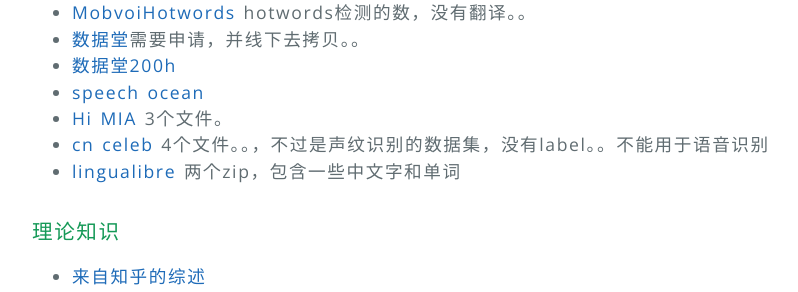
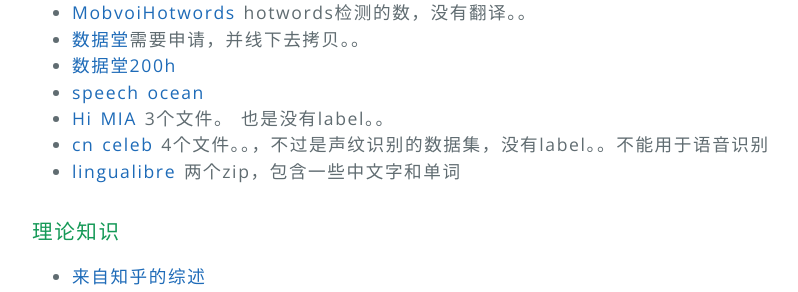
Before and after one commit to cactiiii/cactiiii.github.io, a Jekyll site: the page built from _posts/2021-08-24-语音识别.md, in a window 1280 px wide. Shown: the part 579-871 px from the top of the page, without its empty margins (192-990 px from the left). Built offline with Jekyll 4.4.1, drawn with Linux system fonts in a browser that asks for light colours.

Commit message:
Update 2021-08-24-语音识别.md

```diff
--- a/_posts/2021-08-24-语音识别.md
+++ b/_posts/2021-08-24-语音识别.md
@@ -21,7 +21,7 @@
 * [数据堂](https://www.datatang.com/opensource)需要申请，并线下去拷贝。。
 * [数据堂200h](https://www.datatang.com/opensource)
 * [speech ocean](https://pan.baidu.com/s/11glZHlKIXjlPOOht6_yQXQ)
-* [Hi MIA](http://www.openslr.org/resources/85) 3个文件。
+* [Hi MIA](http://www.openslr.org/resources/85) 3个文件。 也是没有label。。
 * [cn celeb](http://www.openslr.org/82/) 4个文件。。，不过是声纹识别的数据集，没有label。。不能用于语音识别
 * [lingualibre](https://lingualibre.org/datasets/) 两个zip，包含一些中文字和单词
 
```
